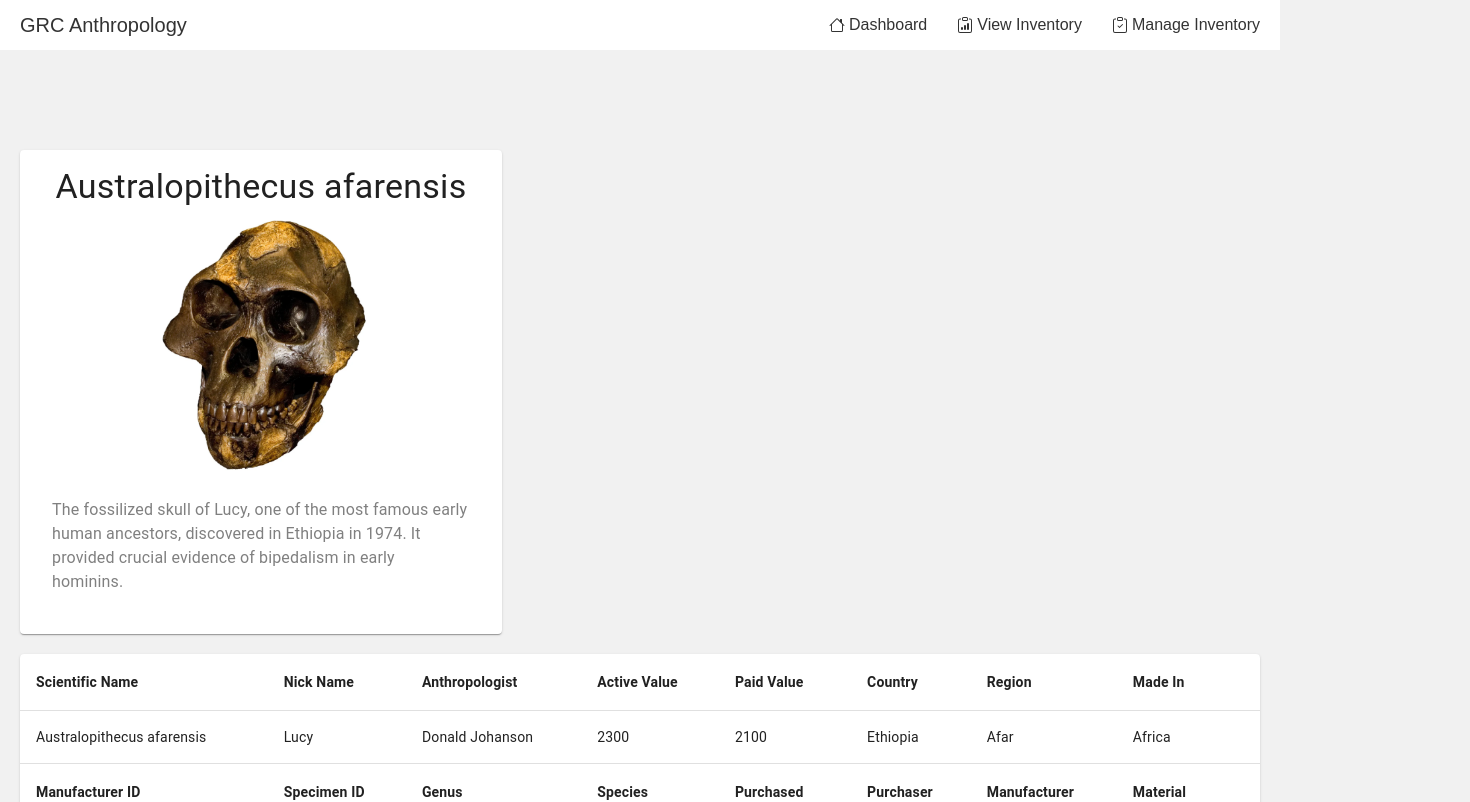
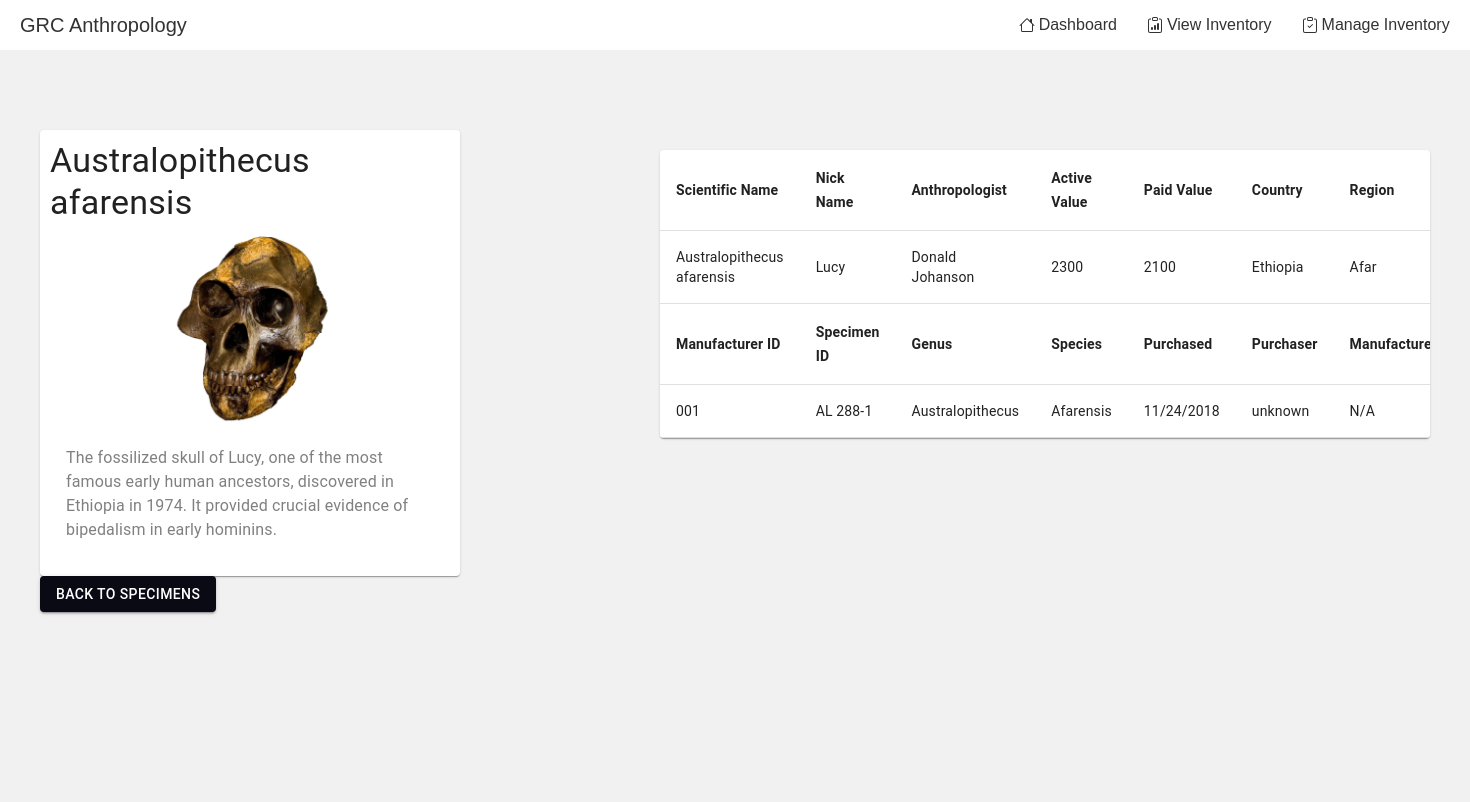
Before and after one commit to brandonviorato/anthropologyInventory, a React (Vite) app in the folder frontend/: page /specimen/1 in a window 1280 px wide. Shown: the top 802 px of the page, 1470 px wide, since content can reach past the window. Built offline with nearby package versions, Linux system fonts and the light colour scheme; a web font is replaced by a local one.

Commit message:
Added css for the notes section

```diff
--- a/frontend/src/index.css
+++ b/frontend/src/index.css
@@ -352,22 +352,14 @@ body {
 
 /* SpecimenDetail
 ========================================================================== */
+.sd-container {
+    padding-left: 40px;
+    padding-right: 40px;
 
-.sd-container {
-    padding: 20px;
-}
-
-.sd-card {
-    max-width: 450px;
-    padding: 16px;
-    margin-bottom: 10px;
-    display: flex;
-    flex-direction: column;
-    align-items: center;
   }
 
   .sd-img {
-    max-width: 60%;
+    max-width: 30%;
     height: auto;
   }
 
@@ -376,16 +368,57 @@ body {
   }
 
   .sd-table-container {
+
     margin-top: 20px;
 
     display: block;
-    margin-bottom: 20px;
+    margin-bottom: 15px;
   }
 
   .sd-back-btn {
     margin-top: 10px;
-    padding: 8px 16px;
+    padding-bottom: 16px;
+    background-color : rgb(10, 10, 21) !important;
+
   }
   .sd-table-container .sd-table-bold {
     font-weight: bold;
   }
+  .sd-flex-container {
+    display: flex;
+    align-items: flex-start;
+    gap: 200px;
+  }
+
+  .sd-card {
+    max-width: 400px;
+    padding: 10px;
+    display: flex;
+    flex-direction: column;
+    align-items: center;
+  }
+
+  .sd-img {
+
+    max-width: 50%;
+    height: auto;
+  }
+
+
+
+  .sd-notes-box {
+    width: 100%;
+    padding:  50px;
+    font-size: 16px;
+    border: 1px solid #ccc;
+    border-radius: 0%;
+    resize: vertical;
+  }
+
+
+.save-notes{
+    background-color: #055e22 !important;
+}
+.edit-notes{
+    background-color: orange !important;
+}
```
Lines whose indentation alone changed are shown as unchanged.
